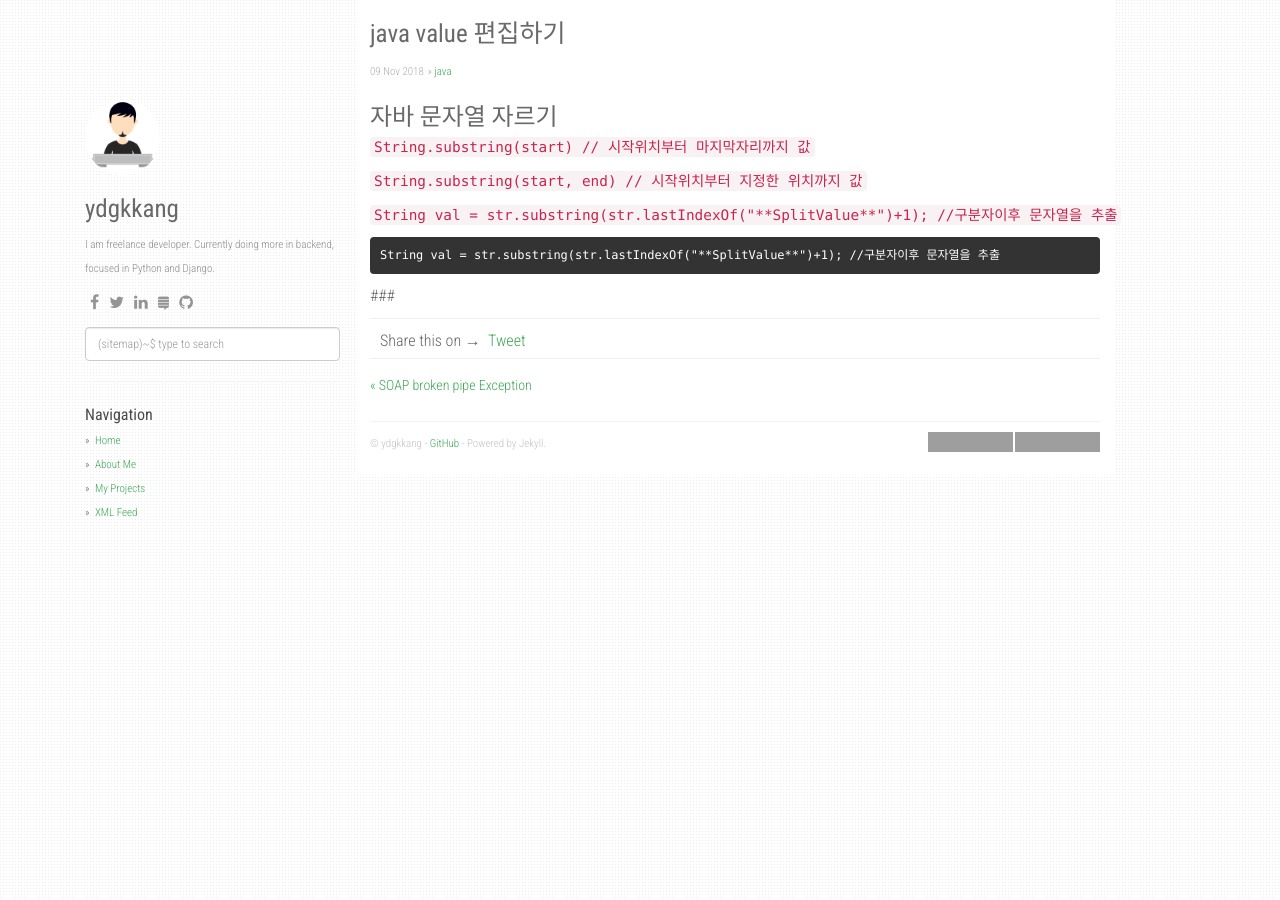
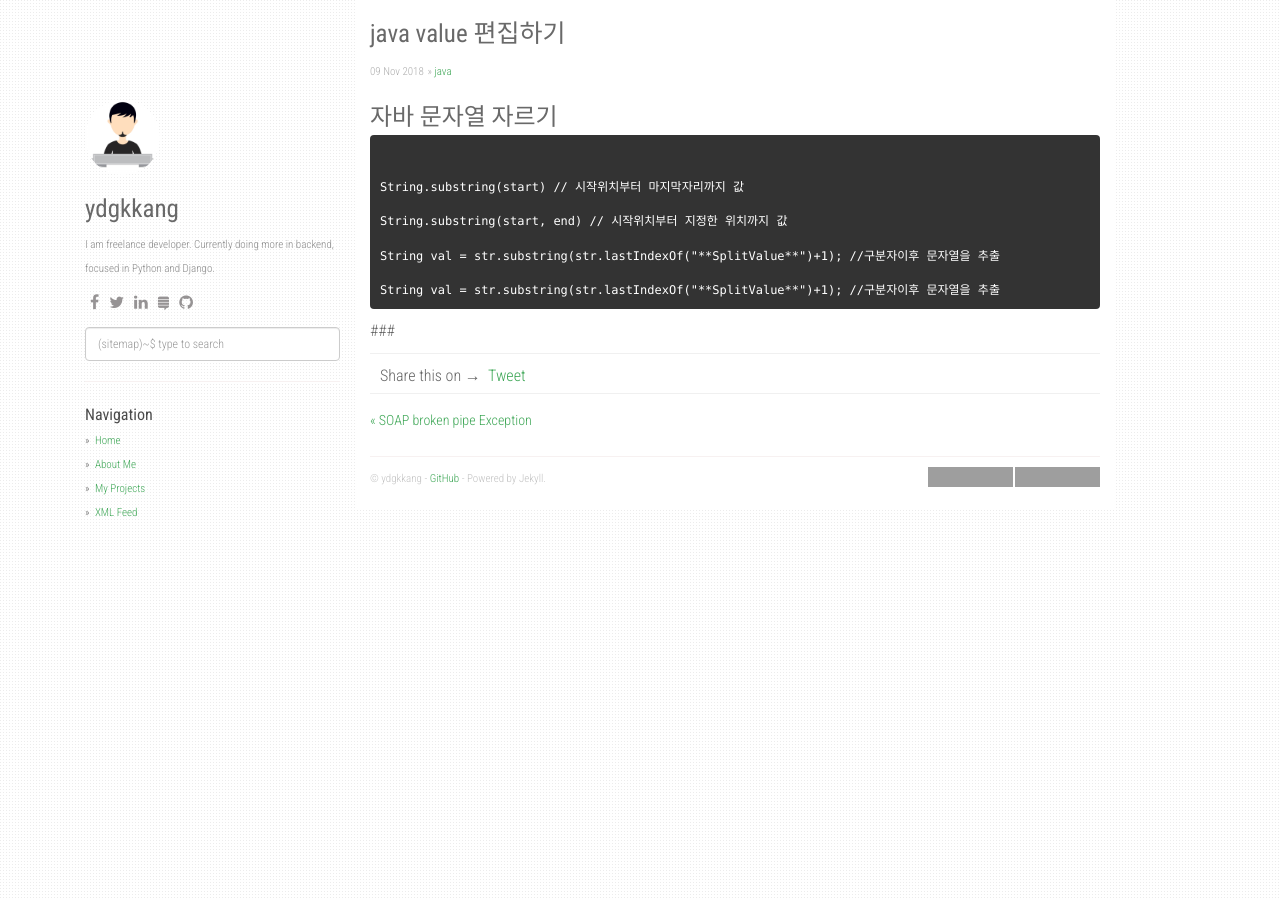
Before and after one commit to ydgkkang/ydgkkang.github.io, a Jekyll site: the page built from _posts/2018-11-09-java 문자열 편집하기.md, in a window 1280 px wide. Built offline with Jekyll 4.4.1, drawn with Linux system fonts in a browser that asks for light colours; nearby versions of some CDN libraries; comment, search, counter and statistics services are not loaded; grey boxes are pictures that could not be loaded.

Commit message:
Update 2018-11-09-java 문자열 편집하기.md

```diff
--- a/_posts/2018-11-09-java 문자열 편집하기.md
+++ b/_posts/2018-11-09-java 문자열 편집하기.md
@@ -6,13 +6,18 @@ categories: [java]
 ---
 ### 자바 문자열 자르기
 
+
+
+
+<pre>
+
 <code>String.substring(start) // 시작위치부터 마지막자리까지 값  </code>
 
 <code>String.substring(start, end) // 시작위치부터 지정한 위치까지 값  </code>
 
 <code>String val = str.substring(str.lastIndexOf("**SplitValue**")+1); //구분자이후 문자열을 추출  </code>
 
-<pre>String val = str.substring(str.lastIndexOf("**SplitValue**")+1); //구분자이후 문자열을 추출
+String val = str.substring(str.lastIndexOf("**SplitValue**")+1); //구분자이후 문자열을 추출
 </pre>
 
 ###
```
